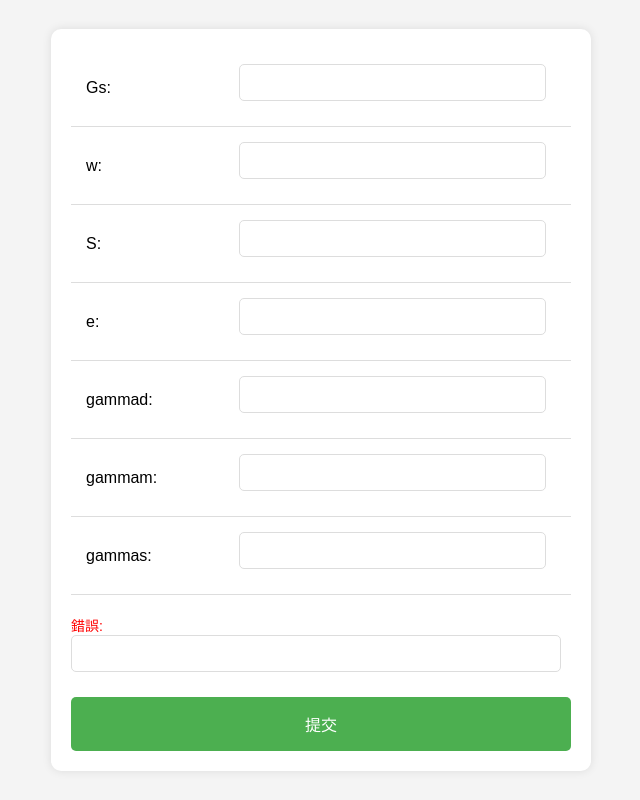
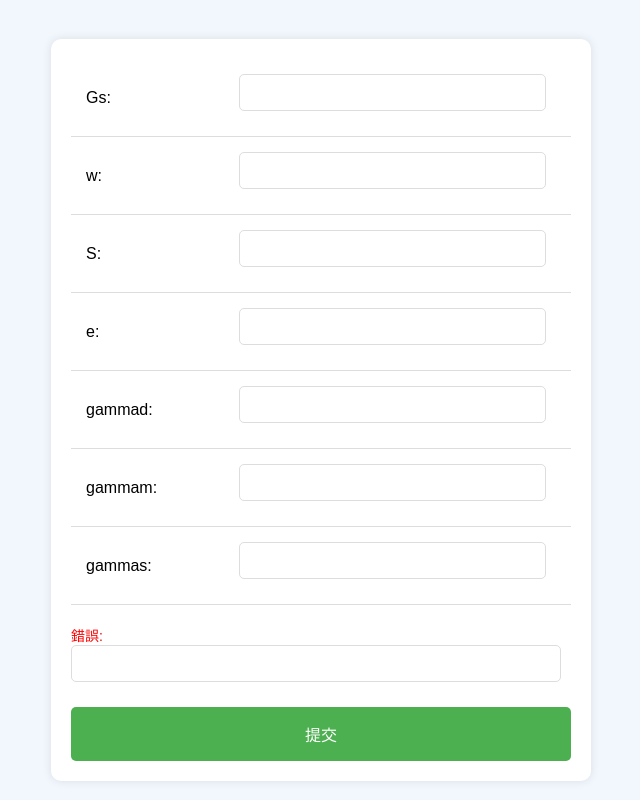
Before and after one commit to JoeHu1997/consolidation, a Python web app: template flask/templates/input.html in a window 1280 px wide. Shown: the whole page, without its empty margins (319-959 px from the left). Run offline with Jinja, Linux system fonts and the light colour scheme; the template is opened without the code that fills it, so the values that code supplies are empty.

```diff
--- a/flask/templates/input.html
+++ b/flask/templates/input.html
@@ -6,7 +6,7 @@
     <style>
         body {
             font-family: 'Arial', sans-serif;
-            background-color: #f4f4f4;
+            background-color: #f2f7fd; /* 藍色調的背景色 */
             display: flex;
             justify-content: center;
             align-items: center;
@@ -19,8 +19,9 @@
             padding: 20px;
             border-radius: 10px;
             box-shadow: 0 0 10px rgba(0, 0, 0, 0.1);
-            width: 50%;
+            width: 70%; /* 調整寬度 */
             max-width: 500px;
+            margin-top: 20px; /* 調整上邊距 */
         }
 
         table {
@@ -46,7 +47,7 @@
         }
 
         input[type="submit"] {
-            background-color: #4CAF50;
+            background-color: #4CAF50; /* 綠色按鈕 */
             color: white;
             padding: 15px;
             border: none;
@@ -70,6 +71,7 @@
 <body>
     <form method='post' action="/polecalculater2">
         <table>
+
             <tr>
                 <td>Gs:</td>
                 <td><input type="int" name="item1"></td>
@@ -98,6 +100,7 @@
                 <td>gammas:</td>
                 <td><input type="text" name="item7"></td>
             </tr>
+
         </table>
 
         <div class="error">
```
Also changed, not shown: README.md.
